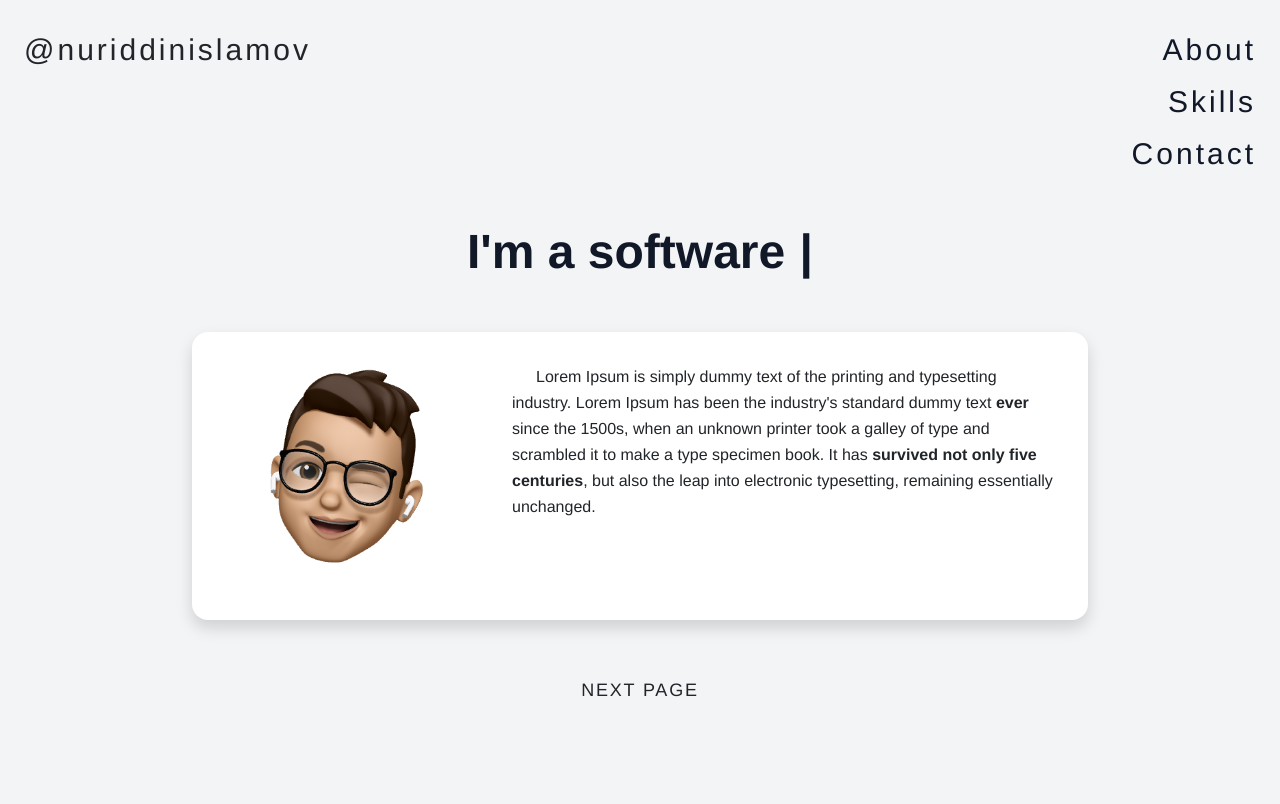
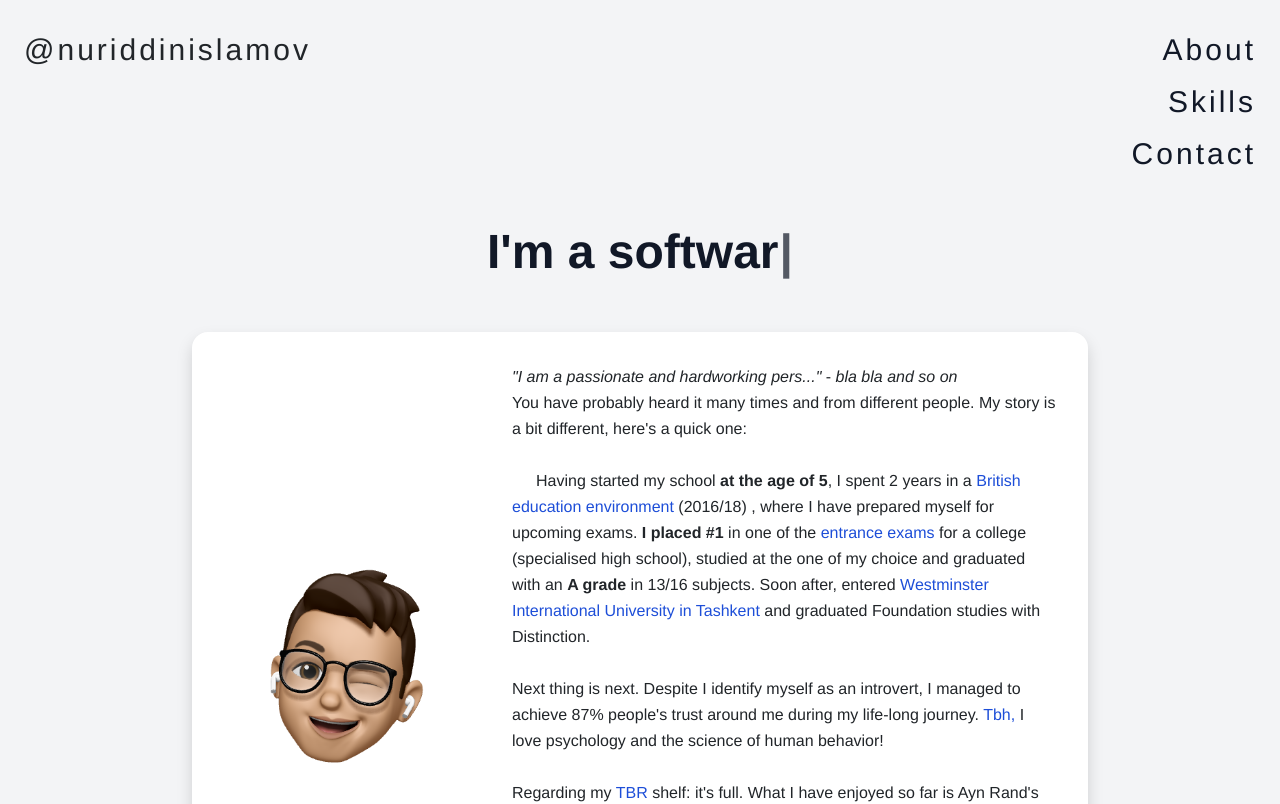
Before and after one commit to noonosh/nuriddinislamov.com-old, a React (Create React App) app: page /about in a window 1280 px wide. Shown: the top 804 px of the page. Built offline with nearby package versions, Linux system fonts and the light colour scheme.

Commit message:
Fill up the contents with info

```diff
--- a/src/App.js
+++ b/src/App.js
@@ -3,7 +3,6 @@ import { BrowserRouter, Routes, Route } from 'react-router-dom';
 import Home from './components/Home';
 import About from './components/About';
 import Skills from './components/Skills';
-import Links from './components/Links';
 import Contact from './components/Contact';
 
 function App() {
@@ -13,7 +12,6 @@ function App() {
 				<Route element={<Home />} exact path='/' />
 				<Route element={<About />} path='/about' />
 				<Route element={<Skills />} path='/skills' />
-				<Route element={<Links />} path='/links' />
 				<Route element={<Contact />} path='/contact' />
 			</Routes>
 		</BrowserRouter>
--- a/src/components/About.js
+++ b/src/components/About.js
@@ -14,6 +14,16 @@ const sentences = [
 	'a chess enthusiast',
 	'a coffeeholic',
 ];
+
+const LinkTemplate = ({ text, url }) => (
+	<a
+		href={url}
+		className='text-blue-700 hover:underline'
+		target='_blank'
+		rel='noreferrer'>
+		{text}
+	</a>
+);
 
 const About = () => {
 	useEffect(() => {
@@ -45,18 +55,77 @@ const About = () => {
 						/>
 					</div>
 					<div className='p-8'>
-						<p
-							class='leading-relaxed'
-							style={{ 'text-indent': '1.5rem' }}>
-							Lorem Ipsum is simply dummy text of the printing and
-							typesetting industry. Lorem Ipsum has been the
-							industry's standard dummy text <strong>ever</strong>{' '}
-							since the 1500s, when an unknown printer took a
-							galley of type and scrambled it to make a type
-							specimen book. It has{' '}
-							<strong>survived not only five centuries</strong>,
-							but also the leap into electronic typesetting,
-							remaining essentially unchanged.
+						<p class='leading-relaxed'>
+							<i>"I am a passionate and hardworking pers..."</i> -{' '}
+							<i>bla bla and so on</i> <br />
+							You have probably heard it many times and from
+							different people. My story is a bit different,
+							here's a quick one:
+							<br />
+							<br />
+							<span
+								className='inline-block'
+								style={{ 'text-indent': '1.5rem' }}>
+								Having started my school
+							</span>{' '}
+							<strong>at the age of 5</strong>, I spent 2 years in
+							a{' '}
+							<LinkTemplate
+								url='https://www.nordangliaeducation.com/en/our-schools/uzbekistan/tashkent/british'
+								text='British education environment'
+							/>{' '}
+							(2016/18) , where I have prepared myself for
+							upcoming exams. <strong>I placed #1</strong> in one
+							of the{' '}
+							<LinkTemplate
+								url='http://iht.uz/en/about-us-2/'
+								text='entrance exams'
+							/>{' '}
+							for a college (specialised high school), studied at
+							the one of my choice and graduated with an{' '}
+							<strong>A grade</strong> in 13/16 subjects. Soon
+							after, entered{' '}
+							<LinkTemplate
+								url='https://wiut.uz'
+								text='Westminster International University in Tashkent'
+							/>{' '}
+							and graduated Foundation studies with Distinction.
+							<br />
+							<br />
+							Next thing is next. Despite I identify myself as an
+							introvert, I managed to achieve 87% people's trust
+							around me during my life-long journey.{' '}
+							<LinkTemplate
+								url='https://www.dictionary.com/browse/tbh'
+								text='Tbh,'
+							/>{' '}
+							I love psychology and the science of human behavior!
+							<br />
+							<br />
+							Regarding my{' '}
+							<LinkTemplate
+								url='https://www.dictionary.com/e/acronyms/tbr/'
+								text='TBR'
+							/>{' '}
+							shelf: it's full. What I have enjoyed so far is Ayn
+							Rand's books –{' '}
+							<i>
+								"I will never live for the sake of another man,
+								nor ask another man to live for mine."
+							</i>
+							<br />
+							<br />
+							And lastly, but not least, I am a{' '}
+							<strong>
+								software engineer/developer or a programmer
+							</strong>
+							, whatever you say it. I love all about ones and
+							zeros and sure can handle a lot with them.{' '}
+							<i>
+								"There are 10 types of people - who understand
+								binary and who don't"
+							</i>
+							.
 						</p>
 					</div>
 				</div>
--- a/src/components/Home.js
+++ b/src/components/Home.js
@@ -1,7 +1,6 @@
 import React, { useEffect } from 'react';
 import { Link } from 'react-router-dom';
 import Typewriter from 'typewriter-effect';
-import { Navigate } from 'react-router-dom';
 import Navbar from './Navbar';
 import 'animate.css';
 
@@ -22,21 +21,52 @@ const Home = () => {
 								.pauseFor(1000)
 								.typeString('Hey there ')
 								.pasteString('<code>&#128075;</code><br/>')
-								.typeString('I am <br/> Nuriddin')
+
+								.typeString('I am Nuriddin')
 								.pauseFor(1000)
-								.deleteAll(50)
-								.typeString('I work')
-								.pauseFor(1500)
 								.deleteAll(30)
-								.callFunction(state => {
-									// hide cursor
-									state.elements.cursor.style.display =
-										'none';
-								})
-								.callFunction(() => {
-									return <Navigate to='/about' />;
-								})
+
+								.typeString(
+									'Oh, <br/> I assume you already knew that',
+								)
+								.pauseFor(1000)
+								.deleteAll(10)
+
+								.typeString(
+									'Can you imagine me <br/> right now in front of yourself?',
+								)
+								.pauseFor(1000)
+								.deleteAll(10)
+
+								.typeString(
+									'If no, then continue <br/> to the next page <br/> where you can read more!',
+								)
+								.pauseFor(1000)
+								.deleteAll(10)
+
+								.typeString(
+									"I love sharing love, <br/> and I mean it ;) <br/> That's for you - ",
+								)
+								.pasteString('<code>&#10084;&#65039;</code>')
+								.pauseFor(1000)
+								.deleteAll(10)
+
+								.typeString(
+									"Let's start it all <br/> from the beginning!",
+								)
+								.pauseFor(1000)
+								.deleteAll(10)
+								.pauseFor(3000)
+
+								// .callFunction(state => {
+								// 	// hide cursor
+								// 	state.elements.cursor.style.display =
+								// 		'none';
+								// })
 								.start();
+						}}
+						options={{
+							loop: true,
 						}}
 					/>
 				</div>
@@ -45,7 +75,7 @@ const Home = () => {
 					<div className='flex justify-start lg:justify-end items-center text-gray-800 transition transform ease-in-out duration-600 hover:scale-110 hover:cursor-pointer p-4'>
 						<Link
 							to='/about'
-							className='font-light text-4xl tracking-wider px-1 hover:text-current'>
+							className='font-light text-2xl lg:text-4xl tracking-wider px-1 hover:text-current'>
 							Continue
 						</Link>
 						<svg
--- a/src/components/Links.js
+++ /dev/null
@@ -1,7 +0,0 @@
-import React from 'react';
-
-const Links = () => {
-	return <h1>This is a Links section.</h1>;
-};
-
-export default Links;
--- a/src/components/Skills.js
+++ b/src/components/Skills.js
@@ -3,18 +3,28 @@ import Navbar from './Navbar';
 import Footer from './Footer';
 import python from '../assets/icons/python.svg';
 import javascript from '../assets/icons/javascript.svg';
+import postgresql from '../assets/icons/postgresql.svg';
 import Card from './Card';
 import Button from './Button';
 
-const skillsPython = ['1 year of experience', 'Good understanding of Python'];
+const skillsPython = [
+	'1 year experience',
+	'Developed 12+ commercial chat bots for businesses',
+	'Hands on experience with external RESTful APIs and other services',
+	'At the early stage of ML/AI',
+];
 
 const skillsJavaScript = [
-	'1 year of experience',
-	'Good understanding of JS',
-	'sdfksndflksd',
-	'sdfk ms dfsdf s',
-	'sfkl sn flref',
-	'dfjk nslf merl kfm erlf mer',
+	'Most enjoyed language so far!',
+	'Loving React with Redux',
+	'Able to build complex web app UI components',
+	'My front-end tech-stack king',
+];
+
+const skillsPostgresSQL = [
+	'Experience with all types of queries',
+	'Maintenance and and role management',
+	'Top choice database engine for every project I have completed',
 ];
 
 const Skills = () => {
@@ -41,19 +51,9 @@ const Skills = () => {
 							listItems={skillsJavaScript}
 						/>
 						<Card
-							image={javascript}
-							alt='Javascript logo'
-							listItems={skillsJavaScript}
-						/>
-						<Card
-							image={javascript}
-							alt='Javascript logo'
-							listItems={skillsJavaScript}
-						/>
-						<Card
-							image={javascript}
-							alt='Javascript logo'
-							listItems={skillsJavaScript}
+							image={postgresql}
+							alt='PostgreSQL logo'
+							listItems={skillsPostgresSQL}
 						/>
 					</div>
 				</div>
```
Also changed, not shown: src/assets/icons/postgresql.svg (added).
